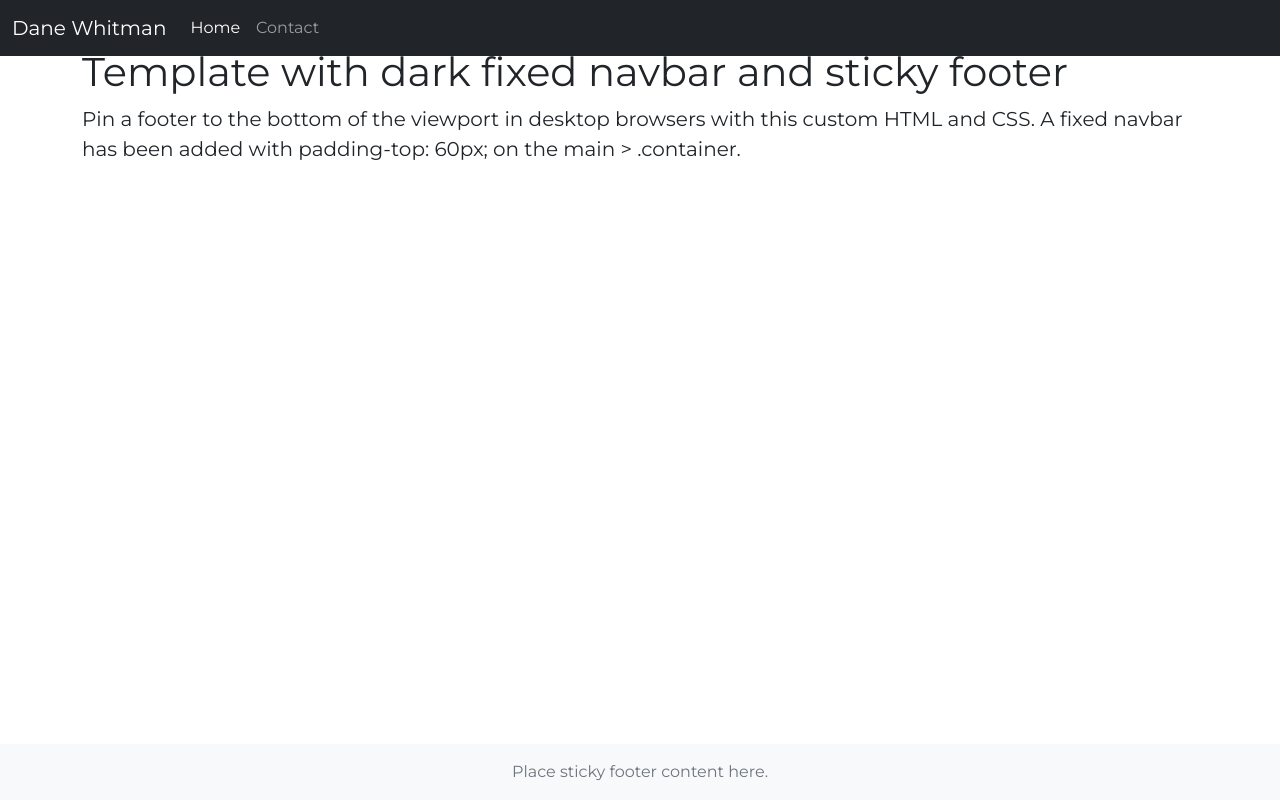
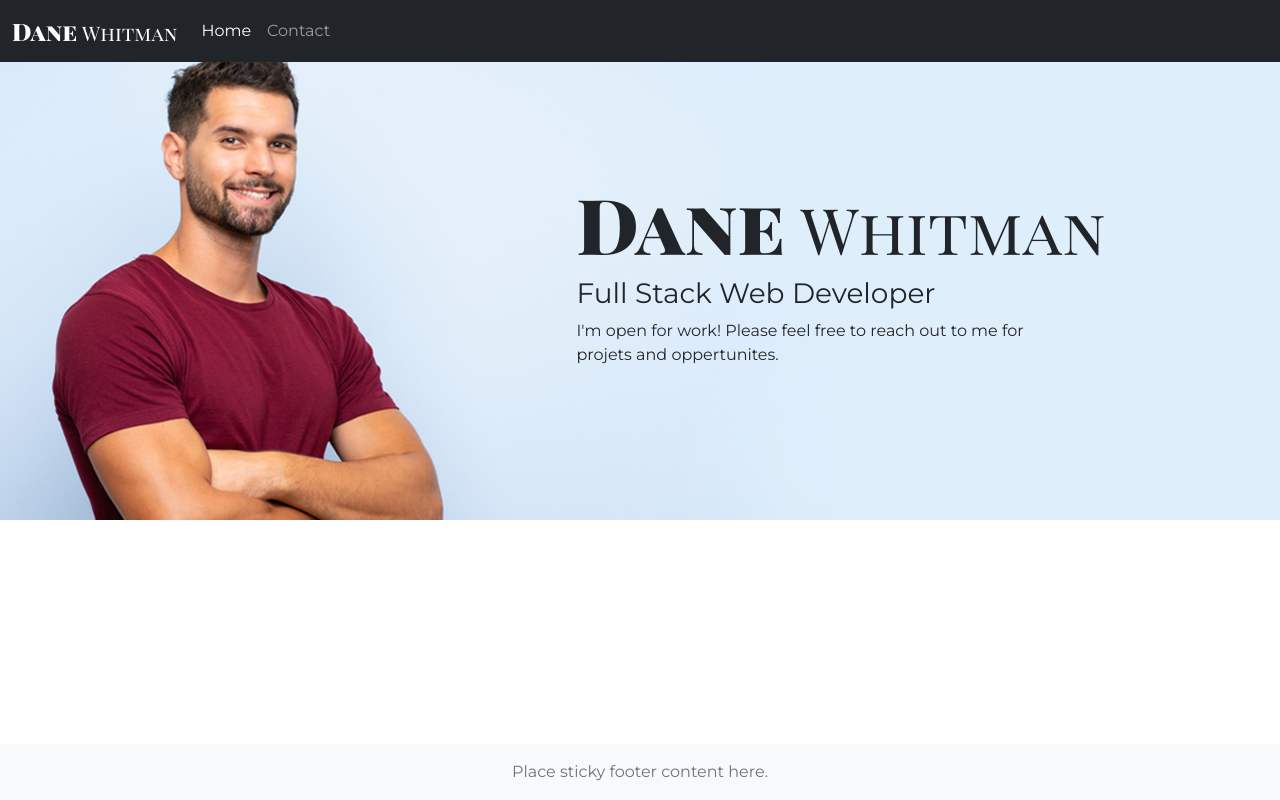
Before and after one commit to alexbaker2002/DaneWhitmanPortfolio, a plain HTML site: page contact.html in a window 1280 px wide. Drawn offline with nearby package versions, Linux system fonts and the light colour scheme.

Commit message:
fixed contact page

```diff
--- a/contact.html
+++ b/contact.html
@@ -20,7 +20,7 @@
 
    <nav class="navbar navbar-expand-md navbar-dark fixed-top bg-dark">
        <div class="container-fluid">
-        <a class="navbar-brand" href="#">Dane Whitman</a>
+           <a class="navbar-brand title" href="/index.html"><span class="bold">Dane</span>&nbsp;Whitman</a>
            <button class="navbar-toggler" type="button" data-bs-toggle="collapse" data-bs-target="#navbarCollapse"
                aria-controls="navbarCollapse" aria-expanded="false" aria-label="Toggle navigation">
                <span class="navbar-toggler-icon"></span>
@@ -28,10 +28,10 @@
            <div class="collapse navbar-collapse" id="navbarCollapse">
                <ul class="navbar-nav me-auto mb-2 mb-md-0">
                    <li class="nav-item">
-                    <a class="nav-link active" aria-current="page" href="index.html">Home</a>
+                       <a class="nav-link active" aria-current="page" href="/index.html">Home</a>
                    </li>
                    <li class="nav-item">
-                    <a class="nav-link" href="/Contact.html">Contact</a>
+                       <a class="nav-link" href="/contact.html">Contact</a>
                    </li>
 
                </ul>
@@ -39,11 +39,21 @@
        </div>
    </nav>
 
-    <main class="flex-shrink-0">
-       <div class="container">
-           <h1 class="mt-5">Template with dark fixed navbar and sticky footer</h1>
-           <p class="lead">Pin a footer to the bottom of the viewport in desktop browsers with this custom HTML and CSS. A fixed navbar has been added with padding-top: 60px; on the main > .container.</p>
+ <main class="flex-shrink-0 mt-4">
+     <!--Hero Title-->
+     <header class=" header container-fluid d-flex flex-column justify-content-center mt-3">
+         <div class="row justify-content-center offset-0 offset-sm-4 offest-md-3 offset-lg-3 offset-xxl-1">
+             <div class="col-12 col-md-7 col-xl-6">
+                 <h1 class="display-3 title"><span class="bold">Dane</span>&nbsp;Whitman</h1>
+                 <h3>Full Stack Web Developer</h3>
+                 <p>
+                     I'm open for work! Please feel free to reach out to me for projets and oppertunites.
+                 </p>
+
              </div>
+         </div>
+     </header>
+
  </main>
     <footer class="footer mt-auto py-3 bg-light sticky-footer">
         <div class="container-fluid text-center">
```
Also changed, not shown: index.html (+1 -1 lines). Lines whose indentation alone changed are shown as unchanged.
